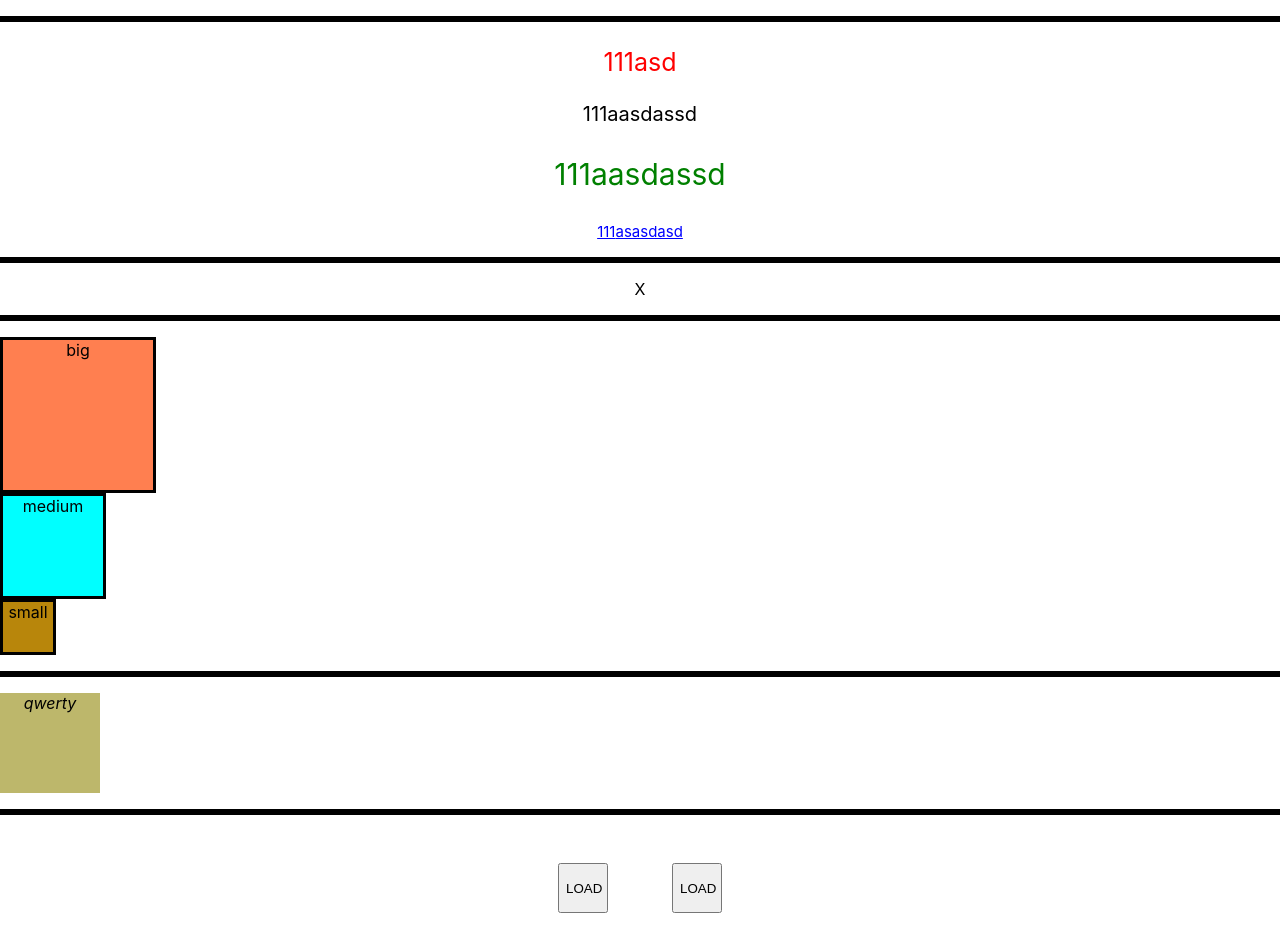
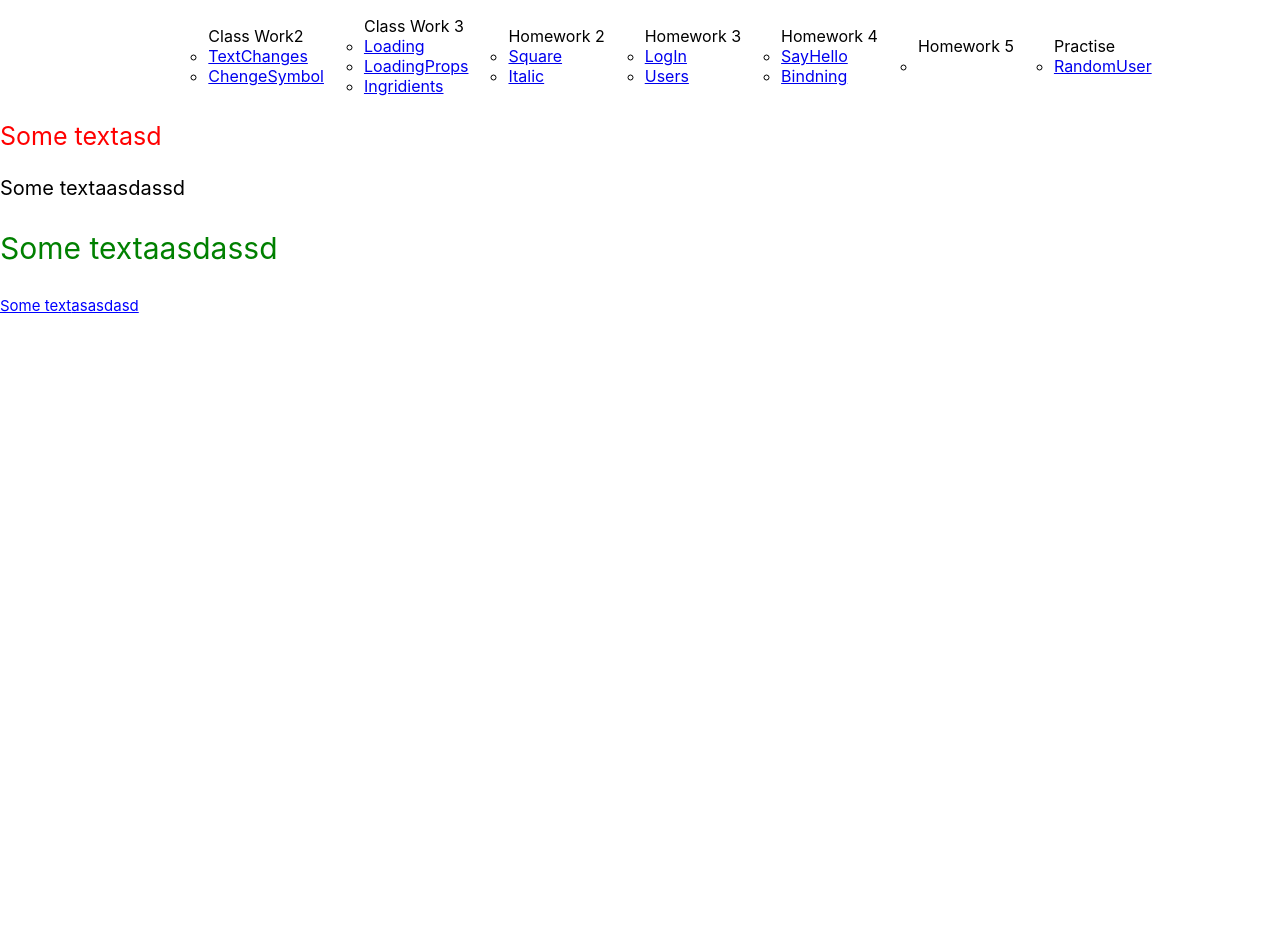
Before and after one commit to Brevid1994/React-tasks, a React (Create React App) app in the folder lern-react/: page /TextChanges in a window 1280 px wide. Shown: the top 952 px of the page. After the commit the page ends 800 px from the top, so only its background shows below. Built offline with nearby package versions, Linux system fonts and the light colour scheme.

Commit message:
feat: complite dom

```diff
--- a/lern-react/package.json
+++ b/lern-react/package.json
@@ -8,6 +8,7 @@
     "@testing-library/user-event": "^12.8.0",
     "react": "^17.0.1",
     "react-dom": "^17.0.1",
+    "react-router-dom": "^5.2.0",
     "react-scripts": "4.0.3",
     "web-vitals": "^1.1.0"
   },
--- a/lern-react/src/App.js
+++ b/lern-react/src/App.js
@@ -1,4 +1,10 @@
-// import logo from './logo.svg';
+import React from "react";
+import {
+  BrowserRouter as Router,
+  Switch,
+  Route,
+  Link
+} from "react-router-dom";
 import './App.css';
 
 // class work 2
@@ -16,7 +22,6 @@ import Ingridients from './Components/ClassWork3/BurgerMenu'
 
 // Homework 3
 import LogIn from './Components/Homework3/LogIn'
-import data from './data.json'
 import Users from './Components/Homework3/Users'
 
 
@@ -25,76 +30,120 @@ import SayHello from './Components/Homework4/Greetings'
 import Bindning from './Components/Homework4/Bindning'
 
 // Practice
-import names from './names.json'
 import RandomUser from './Components/Practice/Names.js'
 
 
 
-function App() {
+export default function App() {
   return (
-    <div className="App">
+    <Router>
+      <div>
+        <nav>
+          <ul className='router-block'>
 
-      <p className='stop-task'></p>
+            <ul>Class Work2
+              <li><Link to="/TextChanges">TextChanges</Link></li>
+              <li><Link to="/ChengeSymbol">ChengeSymbol</Link></li>
+            </ul>
 
-      <TextChanges text='asd' size='25' color='red' />
-      <TextChanges text='aasdassd' size='20' color='black' />
-      <TextChanges text='aasdassd' size='30' color='green' />
-      <TextChanges text='asasdasd' size='15' color='blue' underline ='underline'/>
+            <ul>Class Work 3
+              <li><Link to="/Loading">Loading</Link></li>
+              <li><Link to="/LoadingProps">LoadingProps</Link></li>
+              <li><Link to="/Ingridients">Ingridients</Link></li>
+            </ul>
 
-      <p className='stop-task'></p>
+            <ul>Homework 2
+              <li><Link to="/Square">Square</Link></li>
+              <li><Link to="/Italic">Italic</Link></li>
+            </ul>
 
-      <ChengeSymbol/>
+            <ul>Homework 3
+              <li><Link to="/LogIn">LogIn</Link></li>
+              <li><Link to="/Users">Users</Link></li>
 
-      <p className='stop-task'></p>
+            </ul>
 
+            <ul>Homework 4
+              <li><Link to="/SayHello">SayHello</Link></li>
+              <li><Link to="/Bindning">Bindning</Link></li>
+            </ul>
 
-      <Square cssClass='big' label='big'/>
-      <Square cssClass='medium' label='medium'/>
-      <Square cssClass='small' label='small'/>
+            <ul>Homework 5
+              <li></li>
+            </ul>
 
-      <p className='stop-task'></p>
+            <ul>Practise
+              <li><Link to="/RandomUser">RandomUser</Link></li>
+            </ul>
 
+          </ul>
+        </nav>
 
-      <Italic/>
+        <Switch>
 
-      <p className='stop-task'></p>
+          <Route path="/TextChanges">
+            <TextChanges text='asd' size='25' color='red' />
+            <TextChanges text='aasdassd' size='20' color='black' />
+            <TextChanges text='aasdassd' size='30' color='green' />
+            <TextChanges text='asasdasd' size='15' color='blue' underline ='underline'/>
+          </Route>
 
+          <Route path="/ChengeSymbol">
+            <ChengeSymbol />
+          </Route>
 
-      <Loading/>
-      <LoadingProps/>
+          <Route path="/Loading">
+            <Loading />
+          </Route>
 
-      <p className='stop-task'></p>
+          <Route path="/LoadingProps">
+            <LoadingProps />
+          </Route>
 
+          <Route path="/Ingridients">
+            <Ingridients />
+          </Route>
 
-      <Ingridients/>
+          <Route path="/Square">
+            <Square cssClass='big' label='big'/>
+            <Square cssClass='medium' label='medium'/>
+            <Square cssClass='small' label='samll'/>
+          </Route>
 
-      <p className='stop-task'></p>
+          <Route path="/Italic">
+            <Italic />
+          </Route>
 
+          <Route path="/LogIn">
+            <LogIn />
+          </Route>
 
-      <LogIn />
-      { console.log( data ) }
+          <Route path="/Users">
+            <Users />
+          </Route>
 
-      <p className='stop-task'></p>
+          <Route path="/SayHello">
+            <SayHello />
+          </Route>
 
-      <Users />
+          <Route path="/Bindning">
+            <Bindning />
+          </Route>
 
-      <p className='stop-task'></p>
+          <Route path="/RandomUser">
+            <RandomUser />
+          </Route>
 
-      { console.log(names) }
+          <Route path="/">
+            <Home />
+          </Route>
 
-      <RandomUser/>
-
-      <p className='stop-task'></p>
-
-      <SayHello />
-
-      <p className='stop-task'></p>
-
-      <Bindning />
-
-
-    </div>
+        </Switch>
+      </div>
+    </Router>
   );
 }
 
-export default App;
+function Home() {
+  return <h2>Home</h2>;
+}
--- a/lern-react/src/Components/ClassWork2/TextChanges.js
+++ b/lern-react/src/Components/ClassWork2/TextChanges.js
@@ -19,7 +19,7 @@ const TextChanges = ( props ) => {
 
   return <p
     style = { style }>
-      111
+      Some text
     {props.text}
     </p>
 
--- a/lern-react/src/index.css
+++ b/lern-react/src/index.css
@@ -100,3 +100,10 @@ code {
   0% { transform: rotate(0deg); }
   100% { transform: rotate(360deg); }
 }
+
+.router-block {
+  display: flex;
+  justify-content: center;
+  align-items: center;
+  flex-direction: row;
+}
```
Also changed, not shown: 1 other file (tests, documents, lock files or other folders).
